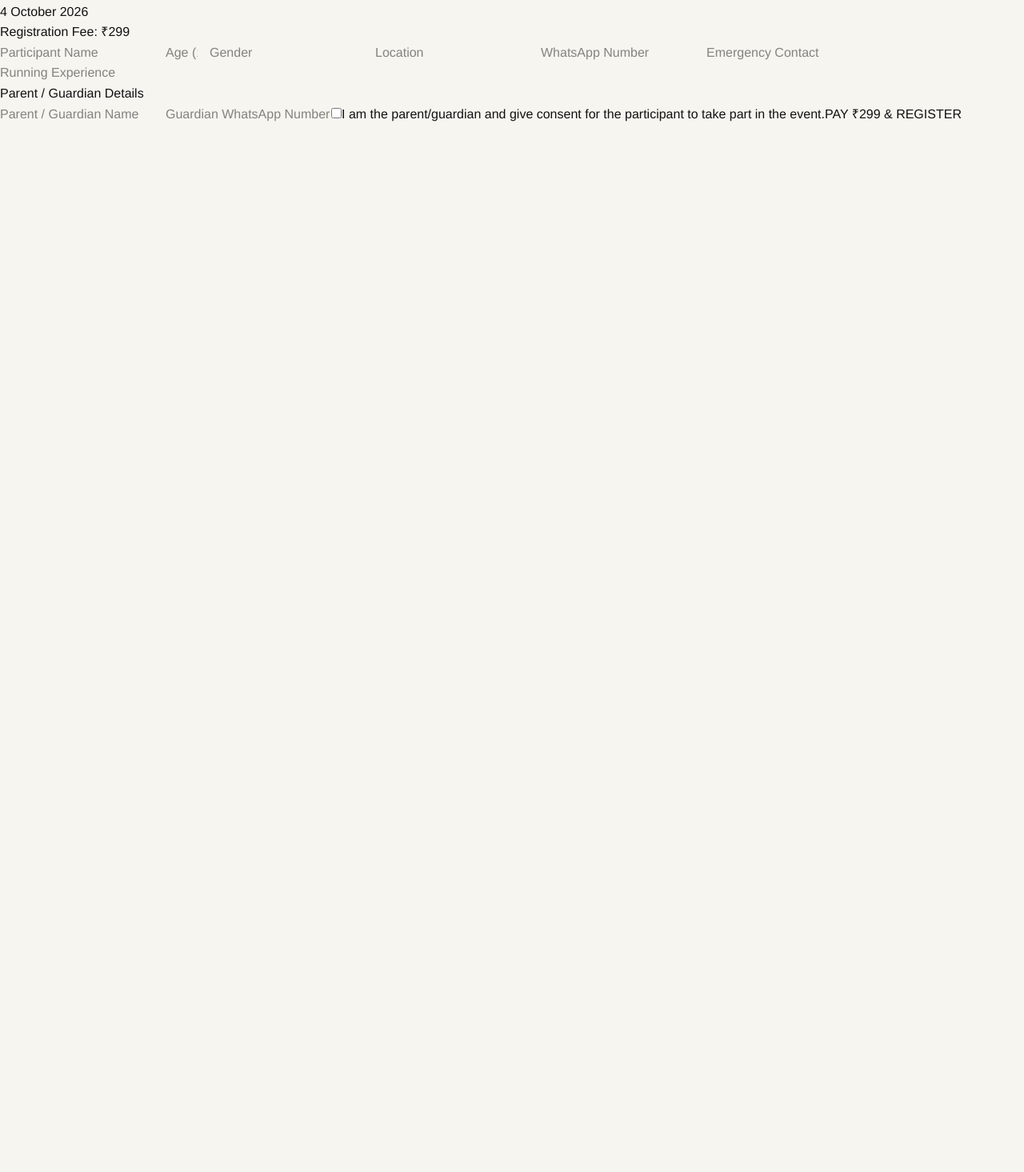
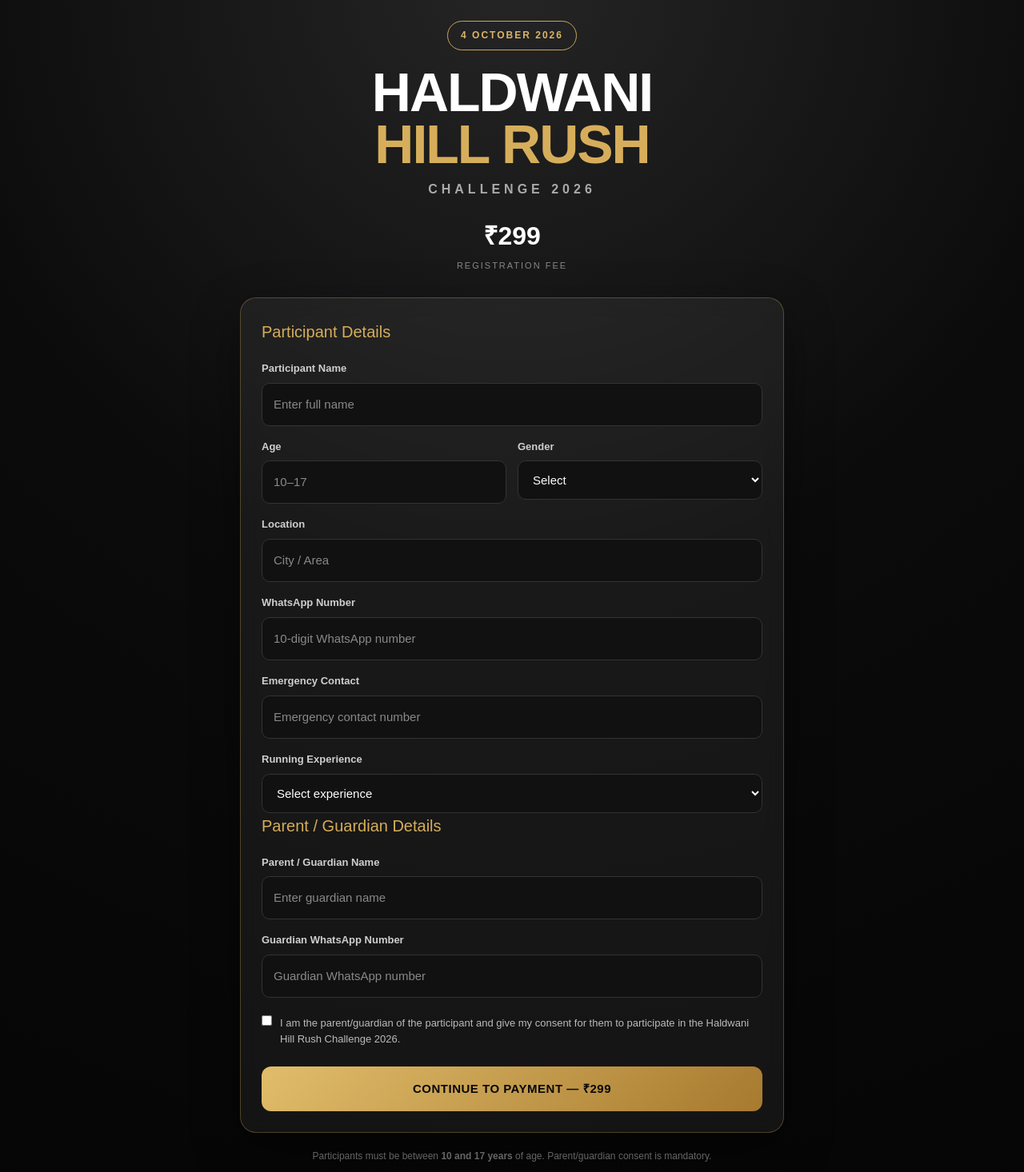
Before and after one commit to xshaykumar/akshay-copy, a Next.js app: page /hill-rush/register in a window 1280 px wide. Shown: the part 24-1490 px from the top of the page at 80% size. Before the commit the page ends 800 px from the top, so only its background shows below. Built offline with nearby package versions, Linux system fonts and the light colour scheme.

Commit message:
Refactor registration form to handle submission
Updated the registration form to show a success message upon submission and modified the form structure and styles.

```diff
--- a/app/hill-rush/register/page.tsx
+++ b/app/hill-rush/register/page.tsx
@@ -3,38 +3,320 @@
 import { useState } from "react";
 
 export default function HillRushRegistration() {
-  const [loading, setLoading] = useState(false);
+  const [submitted, setSubmitted] = useState(false);
+
+  if (submitted) {
+    return (
+      <main style={styles.page}>
+        <div style={styles.card}>
+          <div style={styles.successIcon}>✓</div>
+          <h1 style={styles.title}>Registration Started</h1>
+          <p style={styles.text}>
+            Your registration details have been received.
+          </p>
+          <p style={styles.text}>
+            Payment confirmation and BIB details will be shown after payment.
+          </p>
+        </div>
+      </main>
+    );
+  }
 
   return (
-    <main>
-      <h1>Haldwani Hill Rush Challenge 2026</h1>
-      <p>4 October 2026</p>
-      <p>Registration Fee: ₹299</p>
+    <main style={styles.page}>
+      <div style={styles.container}>
+        <div style={styles.header}>
+          <div style={styles.badge}>4 OCTOBER 2026</div>
 
-      <form>
-        <input placeholder="Participant Name" required />
-        <input type="number" placeholder="Age (10–17)" min="10" max="17" required />
-        <input placeholder="Gender" required />
-        <input placeholder="Location" required />
-        <input type="tel" placeholder="WhatsApp Number" required />
-        <input type="tel" placeholder="Emergency Contact" required />
-        <input placeholder="Running Experience" required />
+          <h1 style={styles.title}>
+            HALDWANI
+            <br />
+            <span style={styles.gold}>HILL RUSH</span>
+          </h1>
 
-        <h3>Parent / Guardian Details</h3>
+          <p style={styles.subtitle}>CHALLENGE 2026</p>
 
-        <input placeholder="Parent / Guardian Name" required />
-        <input type="tel" placeholder="Guardian WhatsApp Number" required />
+          <div style={styles.price}>₹299</div>
+          <p style={styles.priceText}>REGISTRATION FEE</p>
+        </div>
 
-        <label>
-          <input type="checkbox" required />
-          I am the parent/guardian and give consent for the participant to
-          take part in the event.
-        </label>
+        <div style={styles.card}>
+          <h2 style={styles.sectionTitle}>Participant Details</h2>
 
-        <button type="submit" disabled={loading}>
-          {loading ? "Processing..." : "PAY ₹299 & REGISTER"}
-        </button>
-      </form>
+          <form
+            onSubmit={(e) => {
+              e.preventDefault();
+              setSubmitted(true);
+            }}
+          >
+            <label style={styles.label}>Participant Name</label>
+            <input
+              style={styles.input}
+              placeholder="Enter full name"
+              required
+            />
+
+            <div style={styles.row}>
+              <div style={styles.field}>
+                <label style={styles.label}>Age</label>
+                <input
+                  style={styles.input}
+                  type="number"
+                  min="10"
+                  max="17"
+                  placeholder="10–17"
+                  required
+                />
+              </div>
+
+              <div style={styles.field}>
+                <label style={styles.label}>Gender</label>
+                <select style={styles.input} required defaultValue="">
+                  <option value="" disabled>
+                    Select
+                  </option>
+                  <option>Male</option>
+                  <option>Female</option>
+                  <option>Other</option>
+                </select>
+              </div>
+            </div>
+
+            <label style={styles.label}>Location</label>
+            <input
+              style={styles.input}
+              placeholder="City / Area"
+              required
+            />
+
+            <label style={styles.label}>WhatsApp Number</label>
+            <input
+              style={styles.input}
+              type="tel"
+              placeholder="10-digit WhatsApp number"
+              required
+            />
+
+            <label style={styles.label}>Emergency Contact</label>
+            <input
+              style={styles.input}
+              type="tel"
+              placeholder="Emergency contact number"
+              required
+            />
+
+            <label style={styles.label}>Running Experience</label>
+            <select style={styles.input} required defaultValue="">
+              <option value="" disabled>
+                Select experience
+              </option>
+              <option>Beginner</option>
+              <option>Occasionally Run</option>
+              <option>Regular Runner</option>
+              <option>Competitive Runner</option>
+            </select>
+
+            <h2 style={styles.sectionTitle}>Parent / Guardian Details</h2>
+
+            <label style={styles.label}>Parent / Guardian Name</label>
+            <input
+              style={styles.input}
+              placeholder="Enter guardian name"
+              required
+            />
+
+            <label style={styles.label}>Guardian WhatsApp Number</label>
+            <input
+              style={styles.input}
+              type="tel"
+              placeholder="Guardian WhatsApp number"
+              required
+            />
+
+            <label style={styles.consent}>
+              <input type="checkbox" required />
+              <span>
+                I am the parent/guardian of the participant and give my consent
+                for them to participate in the Haldwani Hill Rush Challenge
+                2026.
+              </span>
+            </label>
+
+            <button type="submit" style={styles.button}>
+              CONTINUE TO PAYMENT — ₹299
+            </button>
+          </form>
+        </div>
+
+        <div style={styles.notice}>
+          Participants must be between <strong>10 and 17 years</strong> of age.
+          Parent/guardian consent is mandatory.
+        </div>
+      </div>
     </main>
   );
 }
+
+const styles: Record<string, React.CSSProperties> = {
+  page: {
+    minHeight: "100vh",
+    background:
+      "radial-gradient(circle at top, #252525 0%, #0b0b0b 45%, #050505 100%)",
+    color: "#fff",
+    padding: "30px 16px 60px",
+    fontFamily: "Arial, sans-serif",
+  },
+
+  container: {
+    width: "100%",
+    maxWidth: "680px",
+    margin: "0 auto",
+  },
+
+  header: {
+    textAlign: "center",
+    padding: "20px 10px 30px",
+  },
+
+  badge: {
+    display: "inline-block",
+    padding: "8px 16px",
+    border: "1px solid #c9a45c",
+    borderRadius: "30px",
+    color: "#d8b56a",
+    fontSize: "12px",
+    fontWeight: 700,
+    letterSpacing: "2px",
+  },
+
+  title: {
+    margin: "20px 0 4px",
+    fontSize: "clamp(38px, 10vw, 68px)",
+    lineHeight: 0.95,
+    fontWeight: 900,
+    letterSpacing: "-2px",
+  },
+
+  gold: {
+    color: "#d6ae5b",
+  },
+
+  subtitle: {
+    margin: "12px 0 20px",
+    color: "#aaa",
+    fontSize: "16px",
+    letterSpacing: "5px",
+    fontWeight: 700,
+  },
+
+  price: {
+    fontSize: "32px",
+    fontWeight: 800,
+    color: "#fff",
+  },
+
+  priceText: {
+    margin: "3px 0 0",
+    color: "#888",
+    fontSize: "11px",
+    letterSpacing: "2px",
+  },
+
+  card: {
+    background: "rgba(255,255,255,0.06)",
+    border: "1px solid rgba(214,174,91,0.3)",
+    borderRadius: "20px",
+    padding: "26px",
+    backdropFilter: "blur(12px)",
+    boxShadow: "0 20px 60px rgba(0,0,0,0.4)",
+  },
+
+  sectionTitle: {
+    fontSize: "20px",
+    margin: "0 0 20px",
+    color: "#d6ae5b",
+  },
+
+  label: {
+    display: "block",
+    fontSize: "13px",
+    color: "#cfcfcf",
+    marginBottom: "7px",
+    marginTop: "16px",
+    fontWeight: 600,
+  },
+
+  input: {
+    width: "100%",
+    boxSizing: "border-box",
+    background: "#111",
+    color: "#fff",
+    border: "1px solid #333",
+    borderRadius: "10px",
+    padding: "14px",
+    fontSize: "15px",
+    outline: "none",
+  },
+
+  row: {
+    display: "grid",
+    gridTemplateColumns: "1fr 1fr",
+    gap: "14px",
+  },
+
+  field: {
+    minWidth: 0,
+  },
+
+  consent: {
+    display: "flex",
+    gap: "10px",
+    alignItems: "flex-start",
+    marginTop: "22px",
+    color: "#bbb",
+    fontSize: "13px",
+    lineHeight: 1.5,
+  },
+
+  button: {
+    width: "100%",
+    marginTop: "25px",
+    padding: "16px",
+    border: "none",
+    borderRadius: "12px",
+    background: "linear-gradient(135deg, #e1bd6b, #a77a2f)",
+    color: "#080808",
+    fontWeight: 900,
+    fontSize: "15px",
+    letterSpacing: "0.5px",
+    cursor: "pointer",
+  },
+
+  notice: {
+    textAlign: "center",
+    color: "#777",
+    fontSize: "12px",
+    lineHeight: 1.5,
+    marginTop: "20px",
+  },
+
+  successIcon: {
+    width: "60px",
+    height: "60px",
+    borderRadius: "50%",
+    background: "#d6ae5b",
+    color: "#000",
+    display: "flex",
+    alignItems: "center",
+    justifyContent: "center",
+    fontSize: "32px",
+    fontWeight: 900,
+    margin: "0 auto 20px",
+  },
+
+  text: {
+    color: "#aaa",
+    textAlign: "center",
+    lineHeight: 1.6,
+  },
+};
```
